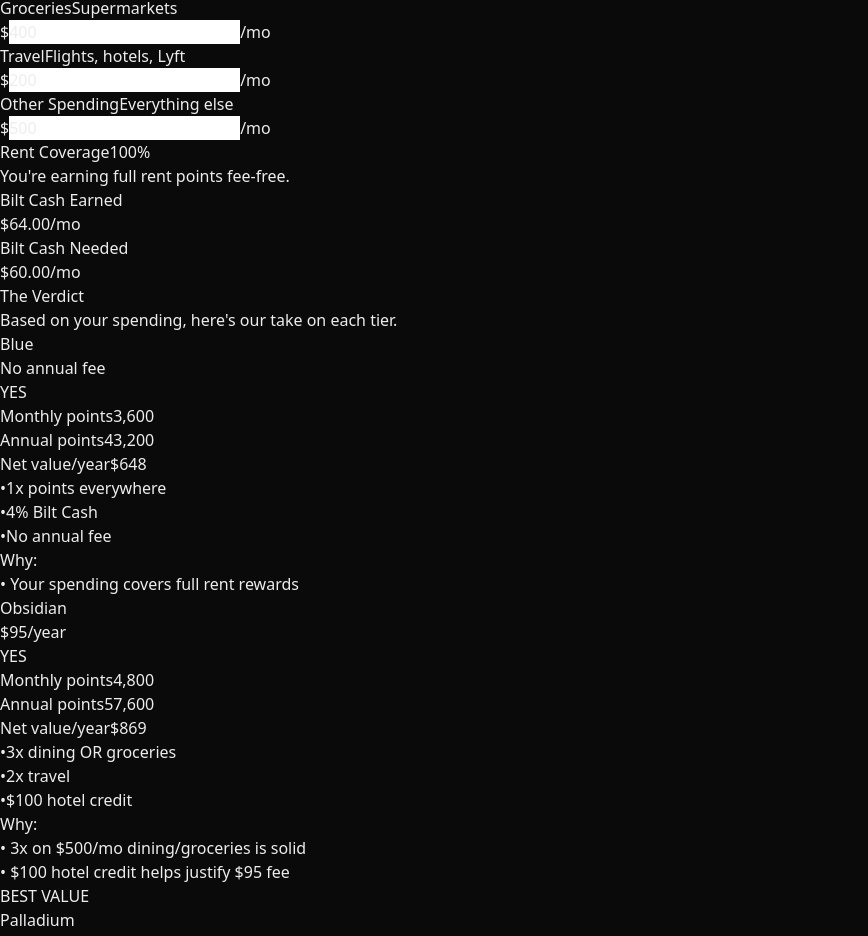
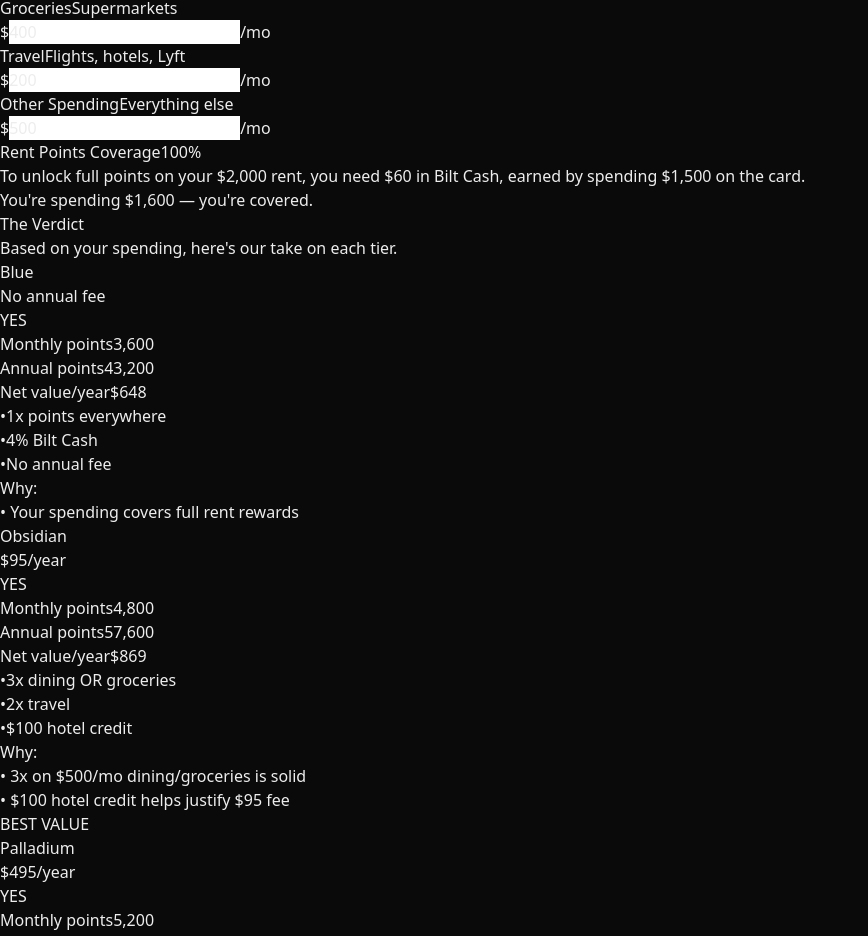
Before and after one commit to rishi09/shouldigetbilt, a Next.js app: page / in a window 1280 px wide. Shown: the part 916-1852 px from the top of the page, without its empty margins (0-868 px from the left). Built offline with nearby package versions, Linux system fonts and the light colour scheme.

Commit message:
Simplify rent coverage language

```diff
--- a/src/components/Calculator.tsx
+++ b/src/components/Calculator.tsx
@@ -71,13 +71,13 @@
 
       {/* Coverage Indicator */}
       <div className="bg-zinc-900 rounded-lg p-6 border border-zinc-800 mb-8">
-        <div className="flex justify-between items-center mb-2">
-          <span className="text-gray-400">Rent Coverage</span>
+        <div className="flex justify-between items-center mb-3">
+          <span className="text-gray-400">Rent Points Coverage</span>
           <span className={`font-bold ${result.canCoverFullRent ? "text-green-400" : "text-yellow-400"}`}>
             {Math.round(result.coveragePercent)}%
           </span>
         </div>
-        <div className="w-full bg-zinc-700 rounded-full h-3 overflow-hidden">
+        <div className="w-full bg-zinc-700 rounded-full h-3 overflow-hidden mb-4">
           <div
             className={`h-full rounded-full transition-all duration-300 ${
               result.canCoverFullRent ? "bg-green-500" : "bg-yellow-500"
@@ -85,36 +85,25 @@
             style={{ width: `${Math.min(100, result.coveragePercent)}%` }}
           />
         </div>
-        <p className="text-sm text-gray-500 mt-2">
-          {result.canCoverFullRent ? (
-            <span className="text-green-400">
-              You&apos;re earning full rent points fee-free.
-            </span>
-          ) : (
-            <>
-              Spend{" "}
-              <span className="text-white">
-                ${Math.round(result.spendingNeededFor100 - result.totalSpending).toLocaleString()}
-              </span>{" "}
-              more per month for full coverage.
-            </>
-          )}
-        </p>
 
-        {/* Bilt Cash breakdown */}
-        <div className="mt-4 pt-4 border-t border-zinc-700 grid grid-cols-2 gap-4 text-sm">
-          <div>
-            <div className="text-gray-500">Bilt Cash Earned</div>
-            <div className="text-yellow-400 font-medium">
-              ${result.biltCashEarned.toFixed(2)}/mo
-            </div>
-          </div>
-          <div>
-            <div className="text-gray-500">Bilt Cash Needed</div>
-            <div className="text-white font-medium">
-              ${result.biltCashNeeded.toFixed(2)}/mo
-            </div>
-          </div>
+        {/* Simple explanation */}
+        <div className="space-y-2 text-sm">
+          <p className="text-gray-300">
+            To unlock full points on your{" "}
+            <span className="text-white font-medium">${inputs.rent.toLocaleString()}</span> rent,
+            you need{" "}
+            <span className="text-yellow-400 font-medium">${result.biltCashNeeded.toFixed(0)} in Bilt Cash</span>,
+            earned by spending{" "}
+            <span className="text-white font-medium">${Math.round(result.spendingNeededFor100).toLocaleString()}</span> on the card.
+          </p>
+
+          <p className={result.canCoverFullRent ? "text-green-400" : "text-gray-400"}>
+            {result.canCoverFullRent ? (
+              <>You&apos;re spending <span className="font-medium">${result.totalSpending.toLocaleString()}</span> — you&apos;re covered.</>
+            ) : (
+              <>You&apos;re spending <span className="text-white font-medium">${result.totalSpending.toLocaleString()}</span> — you need <span className="text-yellow-400 font-medium">${Math.round(result.spendingNeededFor100 - result.totalSpending).toLocaleString()} more</span>.</>
+            )}
+          </p>
         </div>
       </div>
 
```
